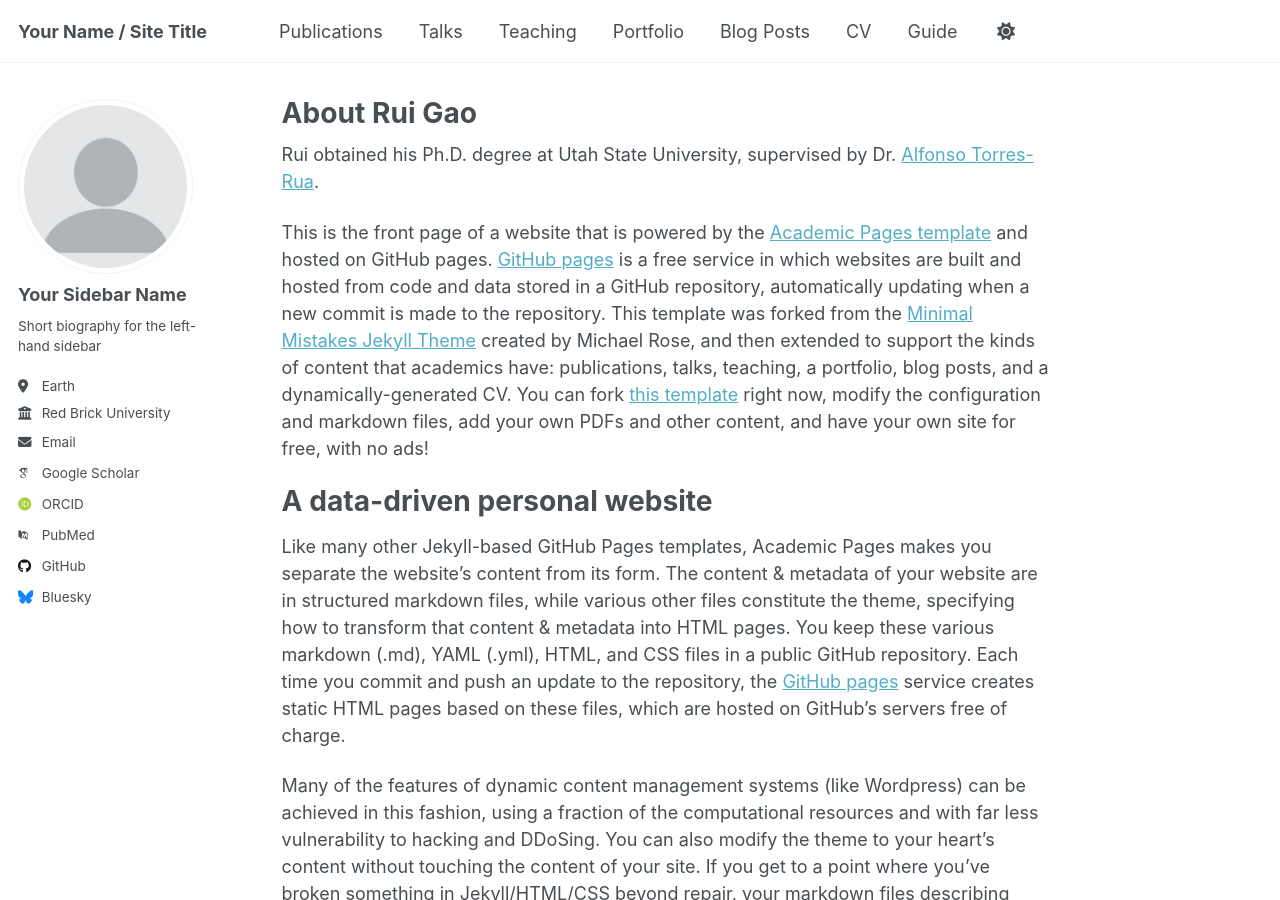
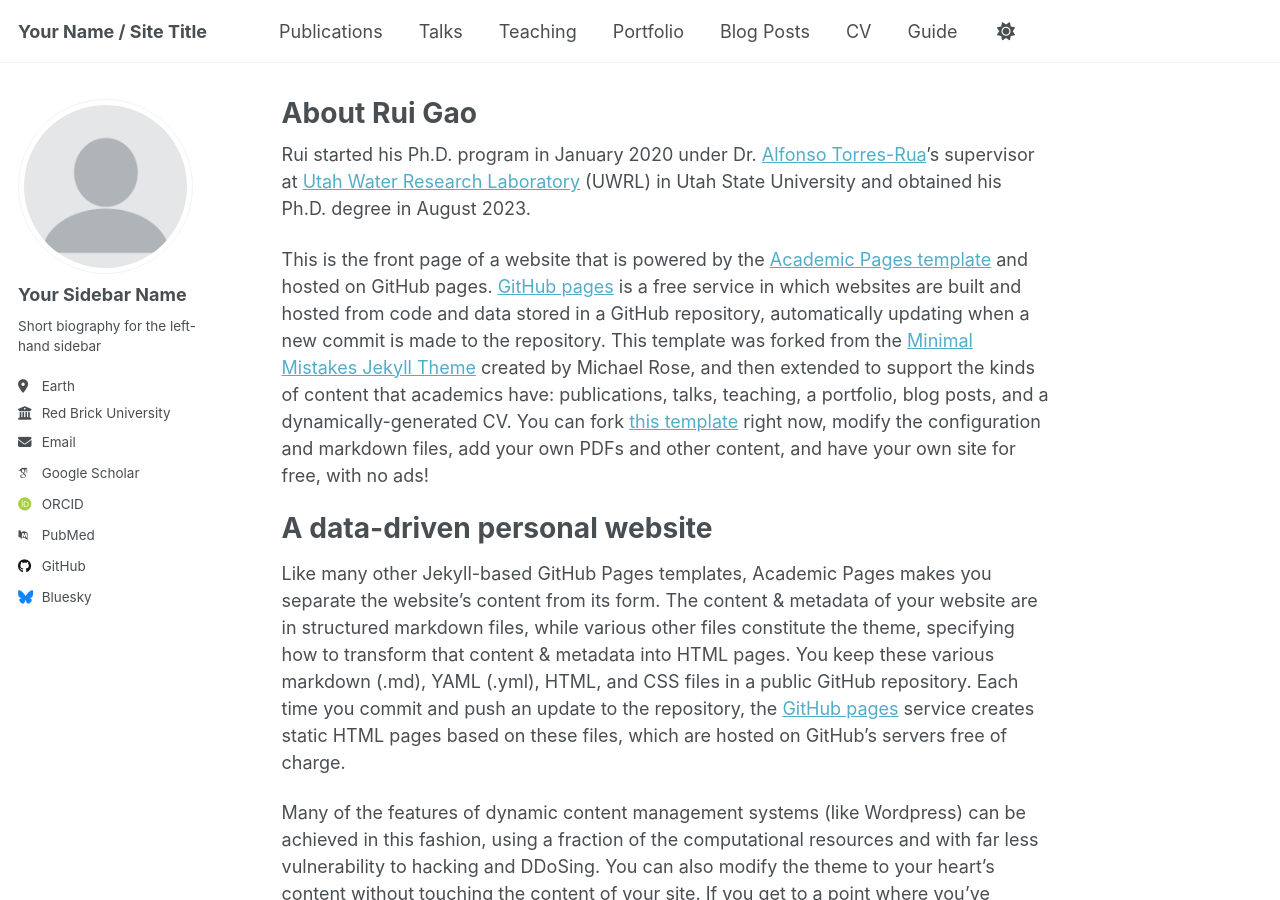
Before and after one commit to RuiGao9/RuiGao9.github.io, a Jekyll site: the page built from _pages/about.md, in a window 1280 px wide and 900 px high. Built offline with Jekyll 4.4.1, drawn with Linux system fonts in a browser that asks for light colours; some web fonts are replaced.

Commit message:
Update about.md

```diff
--- a/_pages/about.md
+++ b/_pages/about.md
@@ -6,7 +6,8 @@ redirect_from:
   - /about/
   - /about.html
 ---
-Rui obtained his Ph.D. degree at Utah State University, supervised by Dr. [Alfonso Torres-Rua](https://engineering.usu.edu/cee/people/faculty/torres-alfonso).
+Rui started his Ph.D. program in January 2020 under Dr. [Alfonso Torres-Rua](https://engineering.usu.edu/cee/people/faculty/torres-alfonso)'s supervisor at [Utah Water Research Laboratory](https://uwrl.usu.edu/) (UWRL) in Utah State University and obtained his Ph.D. degree in August 2023.
+
 
 This is the front page of a website that is powered by the [Academic Pages template](https://github.com/academicpages/academicpages.github.io) and hosted on GitHub pages. [GitHub pages](https://pages.github.com) is a free service in which websites are built and hosted from code and data stored in a GitHub repository, automatically updating when a new commit is made to the repository. This template was forked from the [Minimal Mistakes Jekyll Theme](https://mmistakes.github.io/minimal-mistakes/) created by Michael Rose, and then extended to support the kinds of content that academics have: publications, talks, teaching, a portfolio, blog posts, and a dynamically-generated CV. You can fork [this template](https://github.com/academicpages/academicpages.github.io) right now, modify the configuration and markdown files, add your own PDFs and other content, and have your own site for free, with no ads!
 
```
